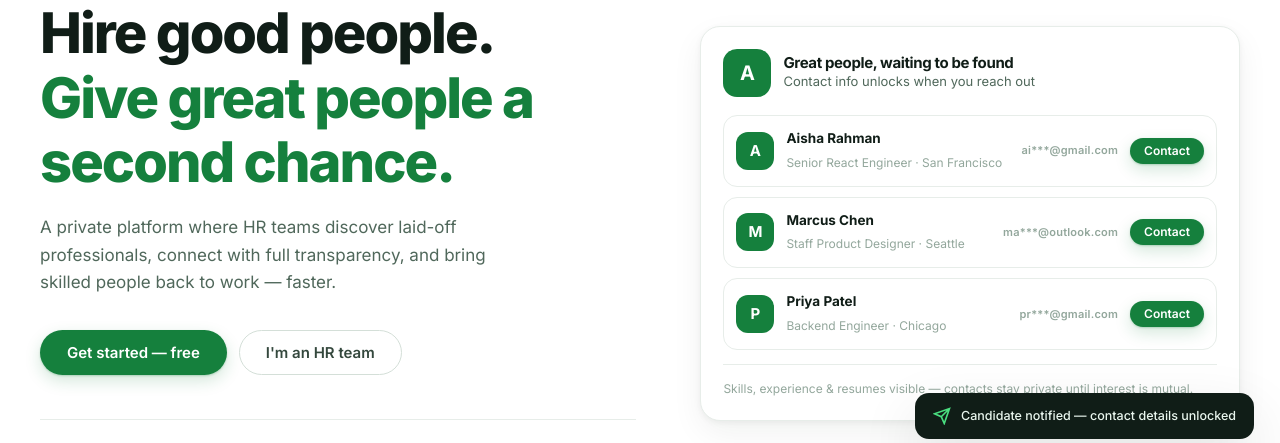
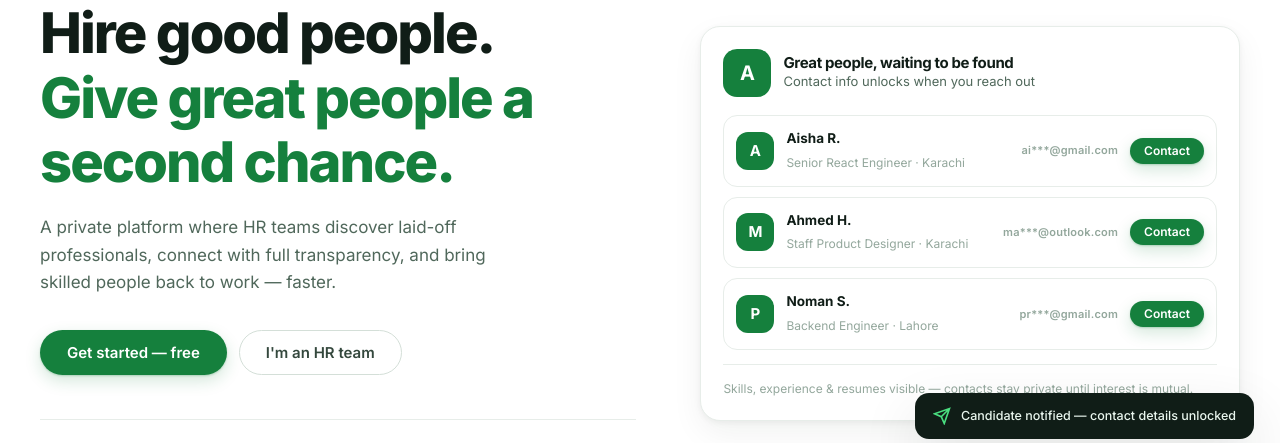
Before and after one commit to Ahmed-ITCS/quicktalent, a Flask app: page / in a window 1280 px wide. Shown: the part 204-647 px from the top of the page. Run offline with Flask 3, Linux system fonts and the light colour scheme; data comes from the database, SQL or seed files in the repository; data that the repository does not hold is empty.

Commit message:
Modify team member information in landing page
Updated team member details including names, locations, and titles.

```diff
--- a/templates/landing.html
+++ b/templates/landing.html
@@ -35,8 +35,8 @@
         <div class="preview-row">
           <span class="avatar">A</span>
           <div class="preview-row-meta">
-            <strong>Aisha Rahman</strong>
-            <span>Senior React Engineer · San Francisco</span>
+            <strong>Aisha R.</strong>
+            <span>Senior React Engineer · Karachi</span>
           </div>
           <span class="mask">ai***@gmail.com</span>
           <span class="btn btn-primary">Contact</span>
@@ -44,8 +44,8 @@
         <div class="preview-row">
           <span class="avatar">M</span>
           <div class="preview-row-meta">
-            <strong>Marcus Chen</strong>
-            <span>Staff Product Designer · Seattle</span>
+            <strong>Ahmed H.</strong>
+            <span>Staff Product Designer · Karachi</span>
           </div>
           <span class="mask">ma***@outlook.com</span>
           <span class="btn btn-primary">Contact</span>
@@ -53,8 +53,8 @@
         <div class="preview-row">
           <span class="avatar">P</span>
           <div class="preview-row-meta">
-            <strong>Priya Patel</strong>
-            <span>Backend Engineer · Chicago</span>
+            <strong>Noman S.</strong>
+            <span>Backend Engineer · Lahore</span>
           </div>
           <span class="mask">pr***@gmail.com</span>
           <span class="btn btn-primary">Contact</span>
```
